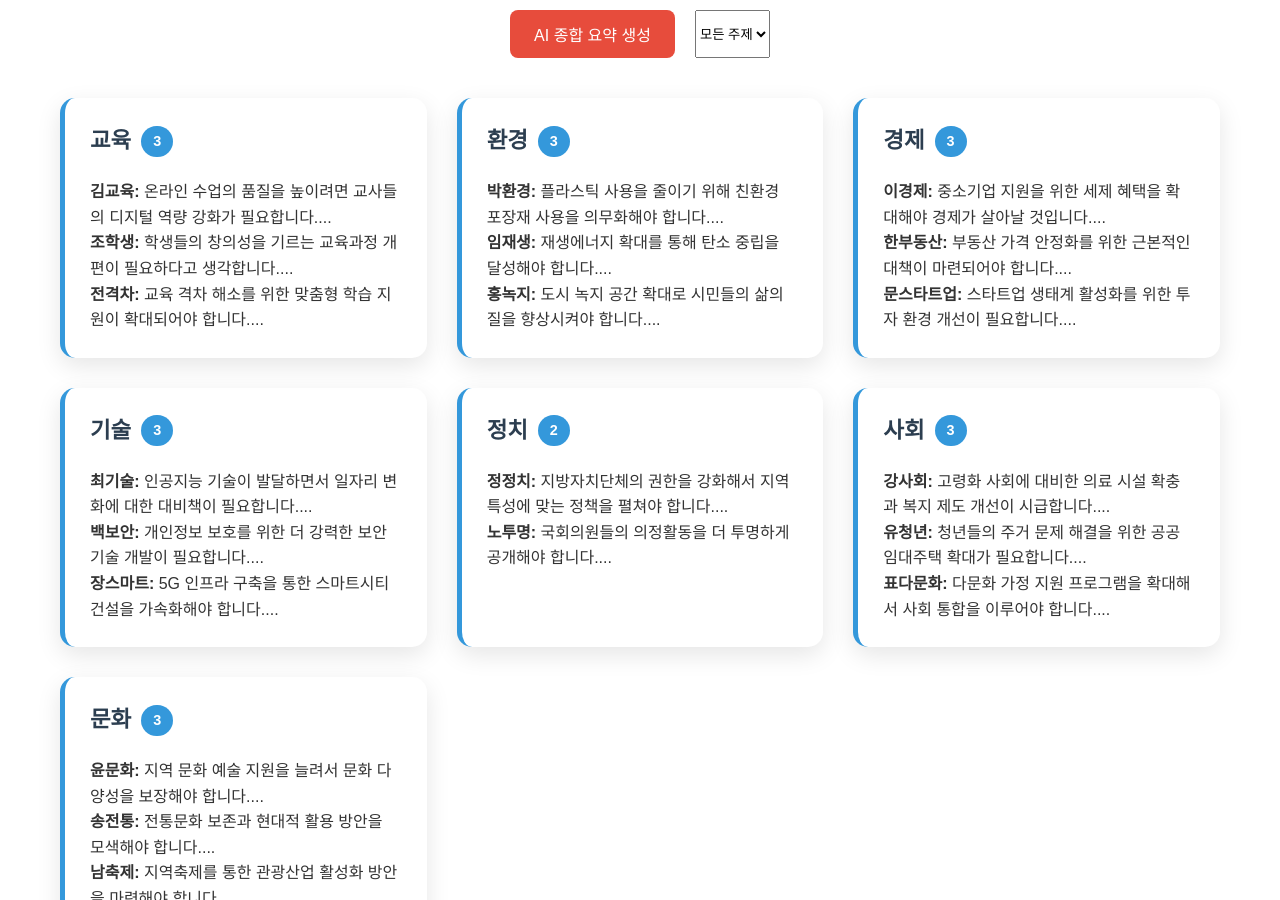
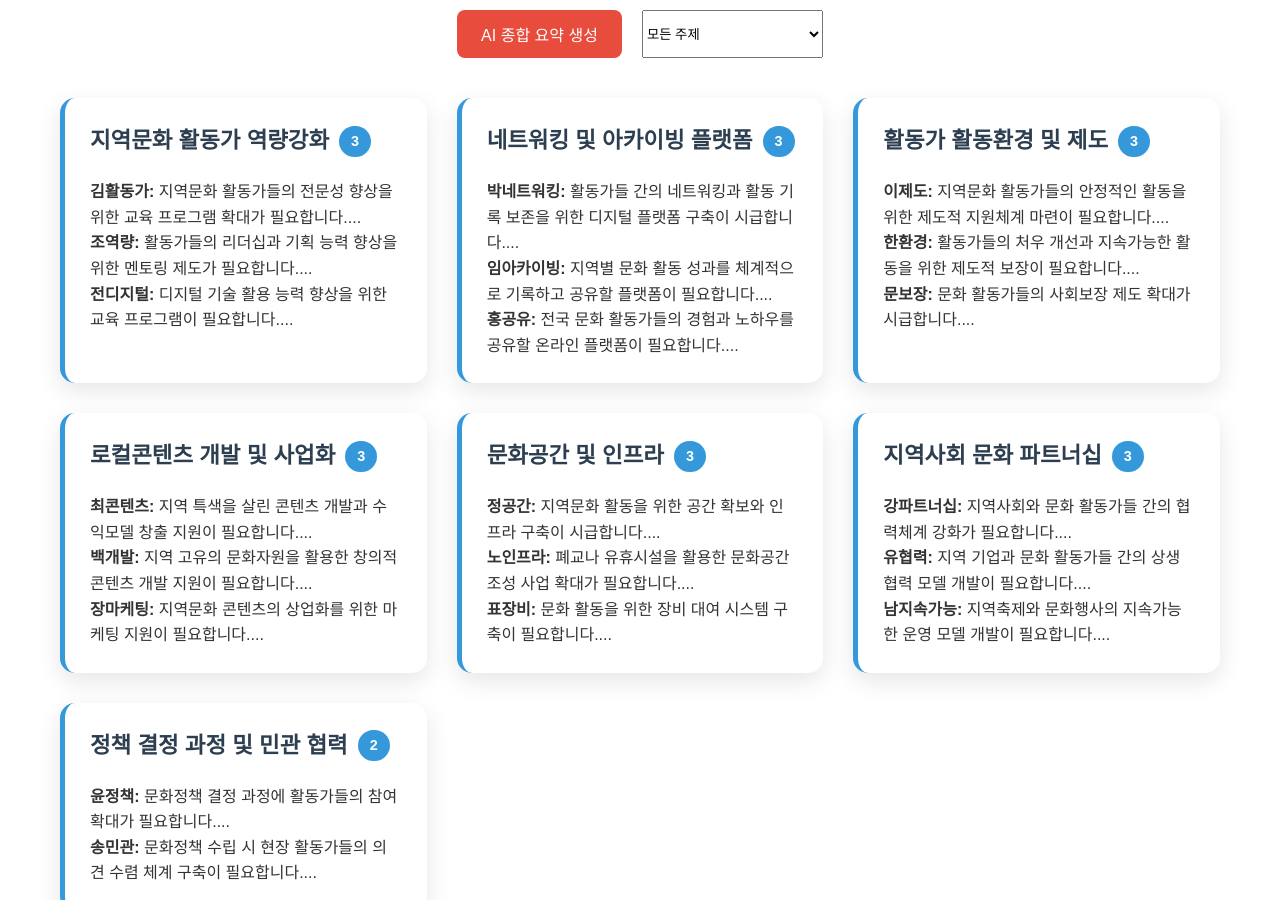
Before and after one commit to new-generation25/opinion-leaders, a Next.js app: page / in a window 1280 px wide. Shown: the part 1900-2800 px from the top of the page. Built offline with nearby package versions, Linux system fonts and the light colour scheme.

Commit message:
feat: 지역문화 활동가 정책제안 플랫폼으로 업데이트

```diff
--- a/src/app/api/gemini/route.ts
+++ b/src/app/api/gemini/route.ts
@@ -2,9 +2,17 @@ import { NextRequest, NextResponse } from 'next/server';
 import { GoogleGenerativeAI } from '@google/generative-ai';
 
 // Gemini API 키를 환경 변수에서 가져옵니다.
-const genAI = new GoogleGenerativeAI(process.env.GEMINI_API_KEY!);
+const apiKey = process.env.GEMINI_API_KEY;
+if (!apiKey) {
+  console.warn('GEMINI_API_KEY가 설정되지 않았습니다.');
+}
+const genAI = apiKey ? new GoogleGenerativeAI(apiKey) : null;
 
 async function run(prompt: string) {
+  if (!genAI) {
+    throw new Error('Gemini API 키가 설정되지 않았습니다.');
+  }
+
   // For text-only input, use the gemini-pro model
   const model = genAI.getGenerativeModel({ model: 'gemini-1.5-flash-latest' });
 
@@ -25,11 +33,18 @@ export async function POST(req: NextRequest) {
       );
     }
 
+    if (!genAI) {
+      return NextResponse.json(
+        { error: 'Gemini API 키가 설정되지 않았습니다. .env.local 파일에 GEMINI_API_KEY를 설정해주세요.' },
+        { status: 500 }
+      );
+    }
+
     let prompt;
     // 여기에 나중에 task별로 다른 프롬프트를 구성하는 로직이 들어갑니다.
     switch (task) {
         case 'classify':
-            prompt = `다음 의견을 다음 카테고리 중 하나로 분류해주세요: '교육', '환경', '경제', '기술', '정치', '사회', '문화', '기타'. 다른 설명 없이 카테고리만 반환해주세요.\n\n의견: "${content}"`;
+            prompt = `다음 의견을 다음 카테고리 중 하나로 분류해주세요: '지역문화 활동가 역량강화', '네트워킹 및 아카이빙 플랫폼', '활동가 활동환경 및 제도', '로컬콘텐츠 개발 및 사업화', '문화공간 및 인프라', '지역사회 문화 파트너십', '정책 결정 과정 및 민관 협력', '기타'. 다른 설명 없이 카테고리만 반환해주세요.\n\n의견: "${content}"`;
             break;
         case 'extractThemes':
             if (!Array.isArray(content) || content.length === 0) {
--- a/src/app/simple-page.tsx
+++ b/src/app/simple-page.tsx
@@ -44,26 +44,26 @@ export default function SimplePage() {
     } else {
       // 더미 데이터 생성
       const dummyOpinions: Opinion[] = [
-        { id: 1, topic: '교육', content: '온라인 수업의 품질을 높이려면 교사들의 디지털 역량 강화가 필요합니다.', author: '김교육', timestamp: '2024-01-15 09:30', isAutoClassified: false },
-        { id: 2, topic: '환경', content: '플라스틱 사용을 줄이기 위해 친환경 포장재 사용을 의무화해야 합니다.', author: '박환경', timestamp: '2024-01-15 10:15', isAutoClassified: true },
-        { id: 3, topic: '경제', content: '중소기업 지원을 위한 세제 혜택을 확대해야 경제가 살아날 것입니다.', author: '이경제', timestamp: '2024-01-15 11:20', isAutoClassified: false },
-        { id: 4, topic: '기술', content: '인공지능 기술이 발달하면서 일자리 변화에 대한 대비책이 필요합니다.', author: '최기술', timestamp: '2024-01-15 12:45', isAutoClassified: true },
-        { id: 5, topic: '정치', content: '지방자치단체의 권한을 강화해서 지역 특성에 맞는 정책을 펼쳐야 합니다.', author: '정정치', timestamp: '2024-01-15 13:10', isAutoClassified: false },
-        { id: 6, topic: '사회', content: '고령화 사회에 대비한 의료 시설 확충과 복지 제도 개선이 시급합니다.', author: '강사회', timestamp: '2024-01-15 14:25', isAutoClassified: true },
-        { id: 7, topic: '문화', content: '지역 문화 예술 지원을 늘려서 문화 다양성을 보장해야 합니다.', author: '윤문화', timestamp: '2024-01-15 15:40', isAutoClassified: false },
-        { id: 8, topic: '교육', content: '학생들의 창의성을 기르는 교육과정 개편이 필요하다고 생각합니다.', author: '조학생', timestamp: '2024-01-15 16:20', isAutoClassified: true },
-        { id: 9, topic: '환경', content: '재생에너지 확대를 통해 탄소 중립을 달성해야 합니다.', author: '임재생', timestamp: '2024-01-15 17:05', isAutoClassified: false },
-        { id: 10, topic: '경제', content: '부동산 가격 안정화를 위한 근본적인 대책이 마련되어야 합니다.', author: '한부동산', timestamp: '2024-01-15 18:30', isAutoClassified: true },
-        { id: 11, topic: '기술', content: '개인정보 보호를 위한 더 강력한 보안 기술 개발이 필요합니다.', author: '백보안', timestamp: '2024-01-16 09:15', isAutoClassified: false },
-        { id: 12, topic: '정치', content: '국회의원들의 의정활동을 더 투명하게 공개해야 합니다.', author: '노투명', timestamp: '2024-01-16 10:45', isAutoClassified: true },
-        { id: 13, topic: '사회', content: '청년들의 주거 문제 해결을 위한 공공임대주택 확대가 필요합니다.', author: '유청년', timestamp: '2024-01-16 11:55', isAutoClassified: false },
-        { id: 14, topic: '문화', content: '전통문화 보존과 현대적 활용 방안을 모색해야 합니다.', author: '송전통', timestamp: '2024-01-16 13:20', isAutoClassified: true },
-        { id: 15, topic: '교육', content: '교육 격차 해소를 위한 맞춤형 학습 지원이 확대되어야 합니다.', author: '전격차', timestamp: '2024-01-16 14:10', isAutoClassified: false },
-        { id: 16, topic: '환경', content: '도시 녹지 공간 확대로 시민들의 삶의 질을 향상시켜야 합니다.', author: '홍녹지', timestamp: '2024-01-16 15:35', isAutoClassified: true },
-        { id: 17, topic: '경제', content: '스타트업 생태계 활성화를 위한 투자 환경 개선이 필요합니다.', author: '문스타트업', timestamp: '2024-01-16 16:50', isAutoClassified: false },
-        { id: 18, topic: '기술', content: '5G 인프라 구축을 통한 스마트시티 건설을 가속화해야 합니다.', author: '장스마트', timestamp: '2024-01-16 17:25', isAutoClassified: true },
-        { id: 19, topic: '사회', content: '다문화 가정 지원 프로그램을 확대해서 사회 통합을 이루어야 합니다.', author: '표다문화', timestamp: '2024-01-16 18:40', isAutoClassified: false },
-        { id: 20, topic: '문화', content: '지역축제를 통한 관광산업 활성화 방안을 마련해야 합니다.', author: '남축제', timestamp: '2024-01-16 19:15', isAutoClassified: true }
+        { id: 1, topic: '지역문화 활동가 역량강화', content: '지역문화 활동가들의 전문성 향상을 위한 교육 프로그램 확대가 필요합니다.', author: '김활동가', timestamp: '2024-01-15 09:30', isAutoClassified: false },
+        { id: 2, topic: '네트워킹 및 아카이빙 플랫폼', content: '활동가들 간의 네트워킹과 활동 기록 보존을 위한 디지털 플랫폼 구축이 시급합니다.', author: '박네트워킹', timestamp: '2024-01-15 10:15', isAutoClassified: true },
+        { id: 3, topic: '활동가 활동환경 및 제도', content: '지역문화 활동가들의 안정적인 활동을 위한 제도적 지원체계 마련이 필요합니다.', author: '이제도', timestamp: '2024-01-15 11:20', isAutoClassified: false },
+        { id: 4, topic: '로컬콘텐츠 개발 및 사업화', content: '지역 특색을 살린 콘텐츠 개발과 수익모델 창출 지원이 필요합니다.', author: '최콘텐츠', timestamp: '2024-01-15 12:45', isAutoClassified: true },
+        { id: 5, topic: '문화공간 및 인프라', content: '지역문화 활동을 위한 공간 확보와 인프라 구축이 시급합니다.', author: '정공간', timestamp: '2024-01-15 13:10', isAutoClassified: false },
+        { id: 6, topic: '지역사회 문화 파트너십', content: '지역사회와 문화 활동가들 간의 협력체계 강화가 필요합니다.', author: '강파트너십', timestamp: '2024-01-15 14:25', isAutoClassified: true },
+        { id: 7, topic: '정책 결정 과정 및 민관 협력', content: '문화정책 결정 과정에 활동가들의 참여 확대가 필요합니다.', author: '윤정책', timestamp: '2024-01-15 15:40', isAutoClassified: false },
+        { id: 8, topic: '지역문화 활동가 역량강화', content: '활동가들의 리더십과 기획 능력 향상을 위한 멘토링 제도가 필요합니다.', author: '조역량', timestamp: '2024-01-15 16:20', isAutoClassified: true },
+        { id: 9, topic: '네트워킹 및 아카이빙 플랫폼', content: '지역별 문화 활동 성과를 체계적으로 기록하고 공유할 플랫폼이 필요합니다.', author: '임아카이빙', timestamp: '2024-01-15 17:05', isAutoClassified: false },
+        { id: 10, topic: '활동가 활동환경 및 제도', content: '활동가들의 처우 개선과 지속가능한 활동을 위한 제도적 보장이 필요합니다.', author: '한환경', timestamp: '2024-01-15 18:30', isAutoClassified: true },
+        { id: 11, topic: '로컬콘텐츠 개발 및 사업화', content: '지역 고유의 문화자원을 활용한 창의적 콘텐츠 개발 지원이 필요합니다.', author: '백개발', timestamp: '2024-01-16 09:15', isAutoClassified: false },
+        { id: 12, topic: '문화공간 및 인프라', content: '폐교나 유휴시설을 활용한 문화공간 조성 사업 확대가 필요합니다.', author: '노인프라', timestamp: '2024-01-16 10:45', isAutoClassified: true },
+        { id: 13, topic: '지역사회 문화 파트너십', content: '지역 기업과 문화 활동가들 간의 상생 협력 모델 개발이 필요합니다.', author: '유협력', timestamp: '2024-01-16 11:55', isAutoClassified: false },
+        { id: 14, topic: '정책 결정 과정 및 민관 협력', content: '문화정책 수립 시 현장 활동가들의 의견 수렴 체계 구축이 필요합니다.', author: '송민관', timestamp: '2024-01-16 13:20', isAutoClassified: true },
+        { id: 15, topic: '지역문화 활동가 역량강화', content: '디지털 기술 활용 능력 향상을 위한 교육 프로그램이 필요합니다.', author: '전디지털', timestamp: '2024-01-16 14:10', isAutoClassified: false },
+        { id: 16, topic: '네트워킹 및 아카이빙 플랫폼', content: '전국 문화 활동가들의 경험과 노하우를 공유할 온라인 플랫폼이 필요합니다.', author: '홍공유', timestamp: '2024-01-16 15:35', isAutoClassified: true },
+        { id: 17, topic: '활동가 활동환경 및 제도', content: '문화 활동가들의 사회보장 제도 확대가 시급합니다.', author: '문보장', timestamp: '2024-01-16 16:50', isAutoClassified: false },
+        { id: 18, topic: '로컬콘텐츠 개발 및 사업화', content: '지역문화 콘텐츠의 상업화를 위한 마케팅 지원이 필요합니다.', author: '장마케팅', timestamp: '2024-01-16 17:25', isAutoClassified: true },
+        { id: 19, topic: '문화공간 및 인프라', content: '문화 활동을 위한 장비 대여 시스템 구축이 필요합니다.', author: '표장비', timestamp: '2024-01-16 18:40', isAutoClassified: false },
+        { id: 20, topic: '지역사회 문화 파트너십', content: '지역축제와 문화행사의 지속가능한 운영 모델 개발이 필요합니다.', author: '남지속가능', timestamp: '2024-01-16 19:15', isAutoClassified: true }
       ];
 
       setOpinions(dummyOpinions);
@@ -96,7 +96,7 @@ export default function SimplePage() {
             finalTopic = data.result.trim();
         } catch (error) {
             console.error('주제 분류 중 오류 발생:', error);
-            alert('AI 주제 분류 중 오류가 발생했습니다. 잠시 후 다시 시도해주세요.');
+            alert('AI 주제 분류 중 오류가 발생했습니다. Gemini API 키가 설정되었는지 확인해주세요. 수동 분류를 사용하거나 잠시 후 다시 시도해주세요.');
             setIsSubmitting(false);
             return;
         } finally {
@@ -178,8 +178,9 @@ export default function SimplePage() {
         setAiSummaryContent(summaryData);
 
     } catch (error) {
-        console.error(error);
-        alert('AI 요약 생성 중 오류가 발생했습니다.');
+        console.error('AI 요약 생성 오류:', error);
+        const errorMessage = error instanceof Error ? error.message : 'AI 요약 생성 중 오류가 발생했습니다.';
+        alert(`AI 요약 생성 실패: ${errorMessage}\n\nGemini API 키가 설정되었는지 확인해주세요.`);
         setShowAISummary(false);
     } finally {
         setIsSummaryLoading(false);
@@ -216,7 +217,7 @@ export default function SimplePage() {
         <nav className="navbar">
           <div className="nav-container">
             <div className="logo">
-              <h1>Opinion Leader</h1>
+              <h1>지역문화 활동가 정책제안</h1>
             </div>
             <ul className="nav-menu">
               <li><a href="#home">홈</a></li>
@@ -240,7 +241,7 @@ export default function SimplePage() {
         <section id="home" className="hero">
           <div className="hero-content">
             <h2>당신의 목소리가 세상을 바꿉니다</h2>
-            <p>Opinion Leader와 함께 영향력 있는 의견을 나누고, 변화를 이끌어나가세요.</p>
+            <p>지역문화 활동가들의 정책 제안을 통해 지역문화 발전을 이끌어나가세요.</p>
             <button
               className="cta-button"
               onClick={() => {
@@ -298,13 +299,13 @@ export default function SimplePage() {
                         required
                       >
                         <option value="">주제를 선택하세요</option>
-                        <option value="교육">교육</option>
-                        <option value="환경">환경</option>
-                        <option value="경제">경제</option>
-                        <option value="기술">기술</option>
-                        <option value="정치">정치</option>
-                        <option value="사회">사회</option>
-                        <option value="문화">문화</option>
+                        <option value="지역문화 활동가 역량강화">지역문화 활동가 역량강화</option>
+                        <option value="네트워킹 및 아카이빙 플랫폼">네트워킹 및 아카이빙 플랫폼</option>
+                        <option value="활동가 활동환경 및 제도">활동가 활동환경 및 제도</option>
+                        <option value="로컬콘텐츠 개발 및 사업화">로컬콘텐츠 개발 및 사업화</option>
+                        <option value="문화공간 및 인프라">문화공간 및 인프라</option>
+                        <option value="지역사회 문화 파트너십">지역사회 문화 파트너십</option>
+                        <option value="정책 결정 과정 및 민관 협력">정책 결정 과정 및 민관 협력</option>
                         <option value="기타">기타</option>
                       </select>
                     </div>
@@ -377,13 +378,13 @@ export default function SimplePage() {
                 onChange={(e) => setTopicFilter(e.target.value)}
               >
                 <option value="">모든 주제</option>
-                <option value="교육">교육</option>
-                <option value="환경">환경</option>
-                <option value="경제">경제</option>
-                <option value="기술">기술</option>
-                <option value="정치">정치</option>
-                <option value="사회">사회</option>
-                <option value="문화">문화</option>
+                <option value="지역문화 활동가 역량강화">지역문화 활동가 역량강화</option>
+                <option value="네트워킹 및 아카이빙 플랫폼">네트워킹 및 아카이빙 플랫폼</option>
+                <option value="활동가 활동환경 및 제도">활동가 활동환경 및 제도</option>
+                <option value="로컬콘텐츠 개발 및 사업화">로컬콘텐츠 개발 및 사업화</option>
+                <option value="문화공간 및 인프라">문화공간 및 인프라</option>
+                <option value="지역사회 문화 파트너십">지역사회 문화 파트너십</option>
+                <option value="정책 결정 과정 및 민관 협력">정책 결정 과정 및 민관 협력</option>
                 <option value="기타">기타</option>
               </select>
             </div>
@@ -502,7 +503,7 @@ export default function SimplePage() {
           <div className="container">
             <h2>연락처</h2>
             <div className="contact-info">
-              <p>Email: contact@opinion-leader.com</p>
+              <p>Email: contact@local-culture.com</p>
             </div>
           </div>
         </section>
@@ -510,7 +511,7 @@ export default function SimplePage() {
 
       <footer>
         <div className="container">
-          <p>&copy; 2025 Opinion Leader. All rights reserved.</p>
+          <p>&copy; 2025 지역문화 활동가 정책제안. All rights reserved.</p>
         </div>
       </footer>
 
```
Also changed, not shown: 1 other file (tests, documents, lock files or other folders).
